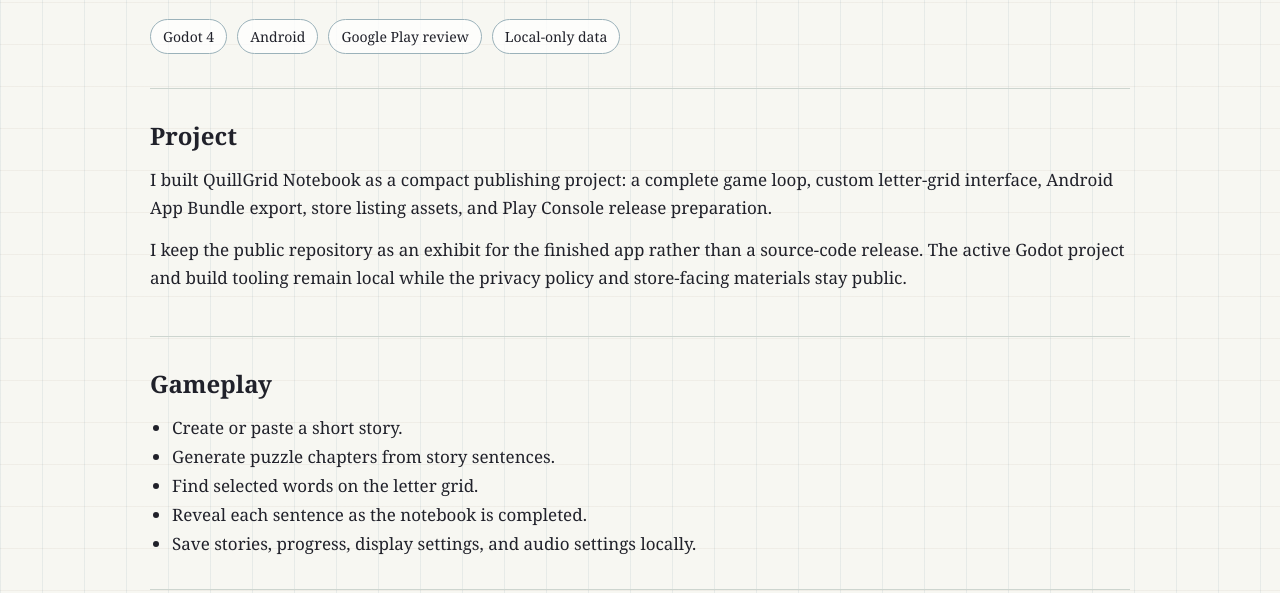
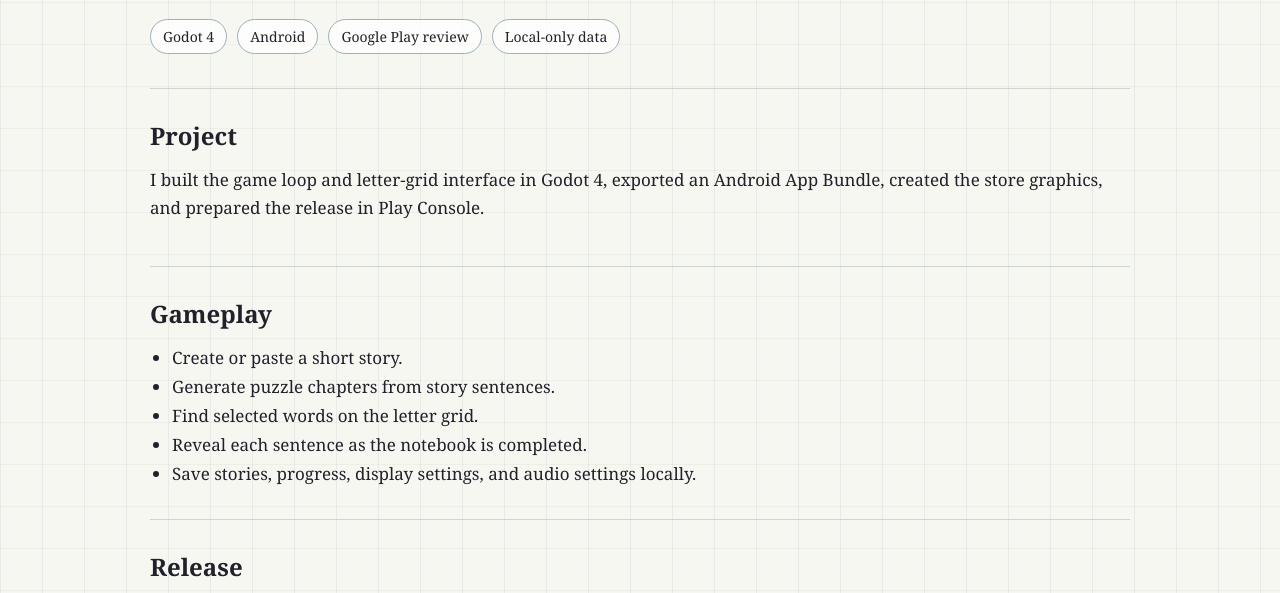
Before and after one commit to carter-howell/quillgrid-notebook, a plain HTML site: page docs/index.html in a window 1280 px wide. Shown: the part 207-800 px from the top of the page. Drawn offline with Linux system fonts and the light colour scheme.

Commit message:
Describe the completed game work directly

```diff
--- a/docs/index.html
+++ b/docs/index.html
@@ -129,8 +129,7 @@
 
     <section>
       <h2>Project</h2>
-      <p>I built QuillGrid Notebook as a compact publishing project: a complete game loop, custom letter-grid interface, Android App Bundle export, store listing assets, and Play Console release preparation.</p>
-      <p>I keep the public repository as an exhibit for the finished app rather than a source-code release. The active Godot project and build tooling remain local while the privacy policy and store-facing materials stay public.</p>
+      <p>I built the game loop and letter-grid interface in Godot 4, exported an Android App Bundle, created the store graphics, and prepared the release in Play Console.</p>
     </section>
 
     <section>
@@ -161,7 +160,7 @@
     </section>
 
     <footer>
-      QuillGrid Notebook is one of my supporting software projects. It demonstrates game completion, Android publishing, local-data privacy, and project presentation.
+      Built by Carter Howell with Godot 4. Stories and progress stay on the player's device.
     </footer>
   </main>
 </body>
```
Also changed, not shown: 1 other file.
